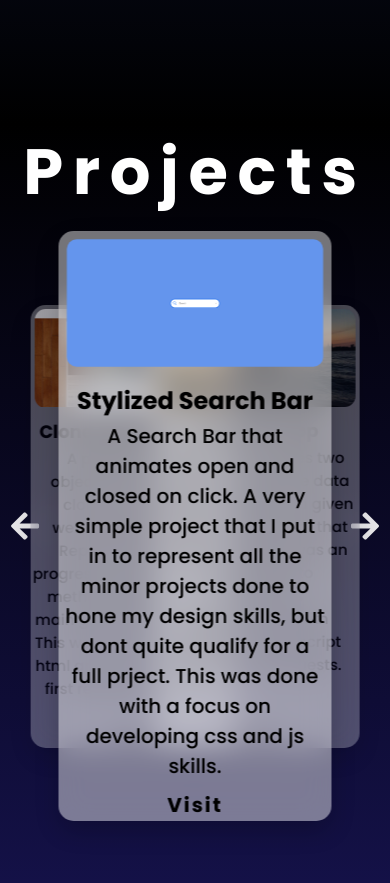
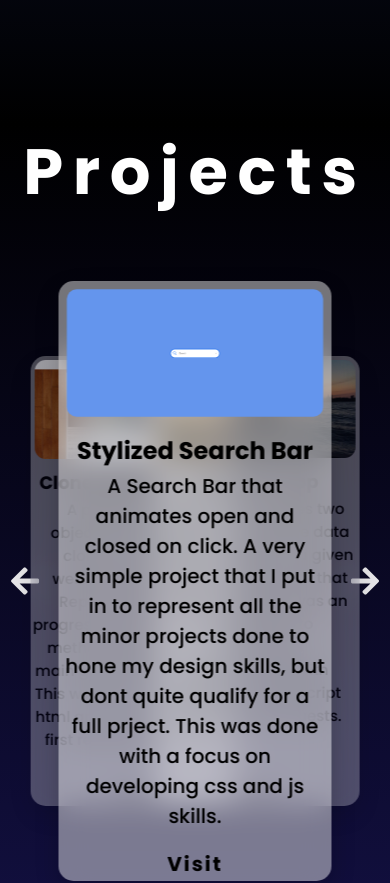
Before and after one commit to Bon317/Portfolio, a React (Create React App) app: page / in a window 390 px wide. Shown: the part 720-1603 px from the top of the page. Built offline with nearby package versions, Linux system fonts and the light colour scheme.

Commit message:
made the gallery responsive to landscape mode

```diff
--- a/src/sec2.css
+++ b/src/sec2.css
@@ -2,7 +2,8 @@
     display: flex;
     align-items: center;
     flex-direction: column;
-    min-height: 100vh;
+    height: 100vh;
+    min-height: 1000px;
     width: auto;
     background: linear-gradient(360deg, #16134f, #000000);
   }
@@ -44,11 +45,13 @@
     justify-content: center;
     width: 80vw;
     height: 70vh;
+    min-height: 700px;
   }
   .galleryItem1{
     left: 15%;
     opacity: .4;
     height: 40.5vh;
+    min-height: 300px;
     width: 13.5vw;
     transform: translateX(-50%);
   }
@@ -56,6 +59,7 @@
     opacity: .5;
     z-index: 1;
     height: 54vh;
+    min-height: 450px;
     width: 18vw;
   }
   .galleryItem2{
@@ -69,6 +73,7 @@
     z-index: 2;
     transform: translateX(-50%);
     height: 72vh;
+    min-height: 600px;
     width: 24vw;
   }
   .galleryItem4{
@@ -80,6 +85,7 @@
     left: 85%;
     opacity: .4;
     height: 40.5vh;
+    min-height: 300px;
     width: 13.5vw;
     transform: translateX(-50%);
   }
```
